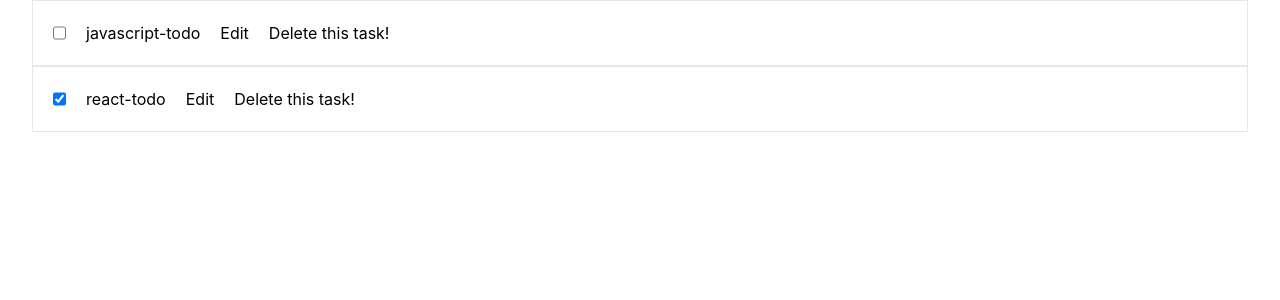
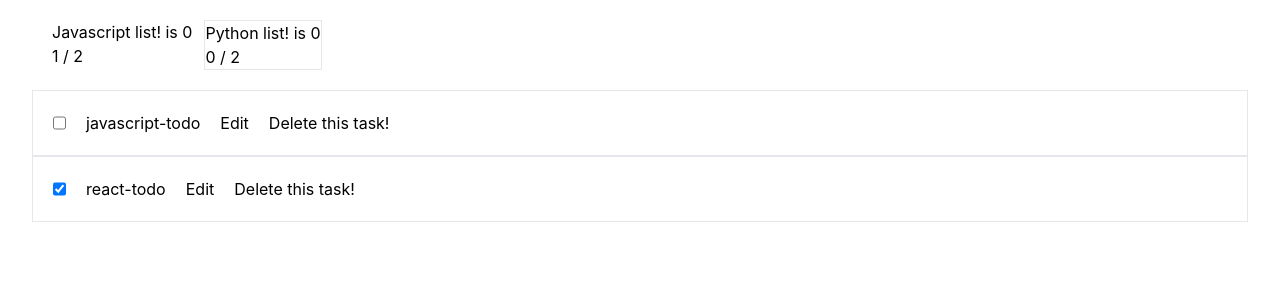
Before and after one commit to IncSow/sleepless_night, a Next.js app: page / in a window 1280 px wide. Shown: the top 300 px of the page. Built offline with nearby package versions, Linux system fonts and the light colour scheme.

Commit message:
Now supports multiple categories! You can also toggle the task's status!

```diff
--- a/components/ContextProvider.jsx
+++ b/components/ContextProvider.jsx
@@ -23,6 +23,22 @@
       },
     ],
   },
+  {
+    name: "Python list!",
+    id: 1,
+    todo_tasks: [
+      {
+        id: 2,
+        content: "flask-todo",
+        completed: false,
+      },
+      {
+        id: 3,
+        content: "cli-todo",
+        completed: false,
+      },
+    ],
+  }
 ]
 
 export const Context = createContext()
@@ -31,18 +47,17 @@
 
 const ContextProvider = (props) => {
   const [nextTaskId, setNextTaskId] = useState(1)
+  const [currentCategory, setCurrentCategory] = useState(0)
+
 
   const getNextTaskId = useCallback(() => {
     setNextTaskId(nextTaskId + 1)
-    return nextTaskId
   }, [nextTaskId])
 
   const [nextTodoId, setNextTodoId] = useState(0)
 
   const getNextTodoId = useCallback(() => {
-    setNextTodoId(nextTodotId + 1)
-
-    return nextTodoId
+    setNextTodoId(nextTodoId + 1)
   }, [nextTodoId])
 
   const [state, setState] = useState(initialState)
@@ -101,6 +116,8 @@
       {...props}
       value={{
         state,
+        currentCategory,
+        setCurrentCategory,
         createTask,
         deleteTask,
         updateTask,
--- a/pages/index.js
+++ b/pages/index.js
@@ -1,3 +1,4 @@
+import { isTSTypeAliasDeclaration } from "eslint-plugin-react/lib/util/ast"
 import Head from "next/head"
 import { useCallback } from "react"
 import { useContext } from "../components/ContextProvider"
@@ -18,9 +19,61 @@
   )
 }
 
+export const CategoryList = (props) => {
+  const { currentCategory, state, setCurrentCategory } = useContext()
+  const handleClick = useCallback(
+    (event) => {
+      const categoryId = Number.parseInt(
+        event.currentTarget.getAttribute("data-category-index"),
+        10
+      )
+
+      setCurrentCategory(categoryId)
+    },
+    [setCurrentCategory]
+  )
+
+  return (
+    <div className="flex gap-3 p-5">
+      {state.map((state, index) => (
+        <div
+          onClick={handleClick}
+          key={index}
+          data-category-index={index}
+          className={index === currentCategory ? "border-red" : "border"}
+        >
+          <h3>
+            {" "}
+            {state.name} is {currentCategory}
+          </h3>
+          <div>
+            <span>
+              {
+                state.todo_tasks.filter(({ completed }) => Boolean(completed))
+                  .length
+              }{" "}
+              / {state.todo_tasks.length}
+            </span>
+          </div>
+        </div>
+      ))}
+    </div>
+  )
+}
+
 export const ToDoItem = (props) => {
   const { task } = props
-  const { deleteTask } = useContext()
+  const { currentCategory, deleteTask, updateTask } = useContext()
+
+  const handleClickCompleteTask = () => {
+    const updatedTask = {
+      id: task.id,
+      content: task.content,
+      completed: !task.completed,
+    }
+    updateTask(updatedTask, currentCategory)
+  }
+
   const handleClickTaskDeletion = useCallback(
     (event) => {
       const taskId = Number.parseInt(
@@ -28,15 +81,19 @@
         10
       )
 
-      deleteTask(taskId, 0)
+      deleteTask(taskId, currentCategory)
     },
-    [deleteTask]
+    [deleteTask, currentCategory]
   )
   const category = { id: 0 }
 
   return (
     <div className="flex w-50 align-center justify-start gap-5 p-5 border">
-      <input type="checkbox" defaultChecked={task.completed} />
+      <input
+        onClick={handleClickCompleteTask}
+        type="checkbox"
+        defaultChecked={task.completed}
+      />
       <h1>{task.content}</h1>
       <Link href={`/category/{${category.id}/tasks/${task.id}/edit`}>Edit</Link>
       <button onClick={handleClickTaskDeletion} data-task-id={task.id}>
@@ -48,7 +105,7 @@
 }
 
 export default function Home() {
-  const { state } = useContext()
+  const { state, currentCategory } = useContext()
 
   return (
     <div className={styles.container}>
@@ -57,7 +114,8 @@
         <meta name="description" content="Generated by create next app" />
         <link rel="icon" href="/favicon.ico" />
       </Head>
-      <ToDoListItems list={state[0].todo_tasks}></ToDoListItems>
+      <CategoryList></CategoryList>
+      <ToDoListItems list={state[currentCategory].todo_tasks}></ToDoListItems>
     </div>
   )
 }
```
